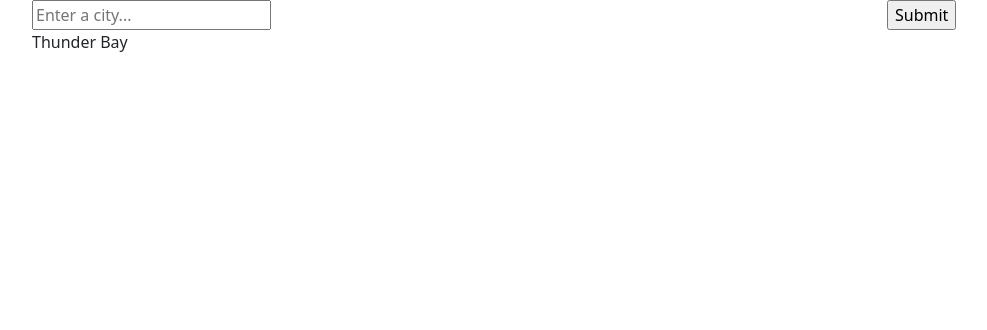
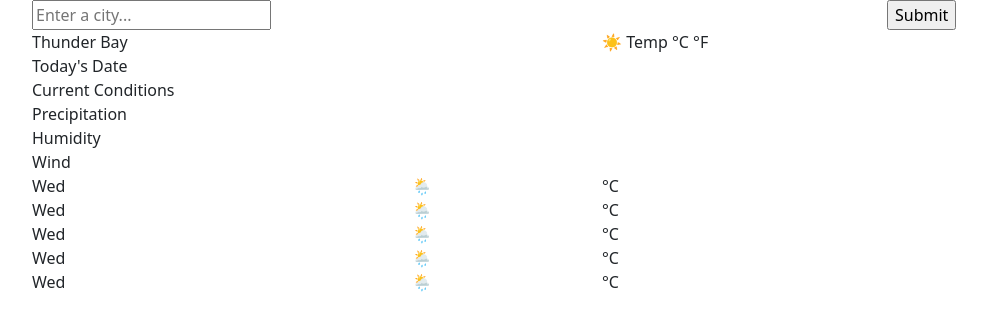
Before and after one commit to mckjro/Weather, a plain HTML site: page index.html in a window 1280 px wide. Shown: the whole page, without its empty margins (50-1037 px from the left). Drawn offline with nearby package versions, Linux system fonts and the light colour scheme.

Commit message:
Added forecast html

```diff
--- a/index.html
+++ b/index.html
@@ -31,14 +31,74 @@
             <div class="row">
               <div class="col-6">
                 <div class="city">Thunder Bay</div>
-                <div class="date"></div>
-                <div class=""></div>
+                <div class="date">Today's Date</div>
+                <div class="current-conditions">Current Conditions</div>
+                <div class="precipitation">Precipitation</div>
+                <div class="humidity">Humidity</div>
+                <div class="wind">Wind</div>
               </div>
               <div class="col-6">
-                <div class="temp"></div>
+                <span class="weather-symbol"> ☀️ </span>
+                <span class="temp">Temp</span>
+                <span class="celsius">°C</span>
+                <span class="farenheit">°F</span>
               </div>
-              <div class="Forecast">
-                <div class="row"></div>
+            </div>
+          </div>
+          <div class="Forecast">
+            <div class="row">
+              <div class="col-4">
+                <span class="forecast-day">Wed</span>
+              </div>
+              <div class="col-2">
+                <span class="forecast-symbol">🌦</span>
+              </div>
+              <div class="col-2">
+                <span class="forecast-temperature">°C</span>
+              </div>
+            </div>
+            <div class="row">
+              <div class="col-4">
+                <span class="forecast-day">Wed</span>
+              </div>
+              <div class="col-2">
+                <span class="forecast-symbol">🌦</span>
+              </div>
+              <div class="col-2">
+                <span class="forecast-temperature">°C</span>
+              </div>
+            </div>
+            <div class="row">
+              <div class="col-4">
+                <span class="forecast-day">Wed</span>
+              </div>
+              <div class="col-2">
+                <span class="forecast-symbol">🌦</span>
+              </div>
+              <div class="col-2">
+                <span class="forecast-temperature">°C</span>
+              </div>
+            </div>
+            <div class="row">
+              <div class="col-4">
+                <span class="forecast-day">Wed</span>
+              </div>
+              <div class="col-2">
+                <span class="forecast-symbol">🌦</span>
+              </div>
+              <div class="col-2">
+                <span class="forecast-temperature">°C</span>
+              </div>
+            </div>
+            <div class="row">
+              <div class="col-4">
+                <span class="forecast-day">Wed</span>
+              </div>
+              <div class="col-2">
+                <span class="forecast-symbol">🌦</span>
+              </div>
+              <div class="col-2">
+                <span class="forecast-temperature">°C</span>
               </div>
             </div>
           </div>
```
